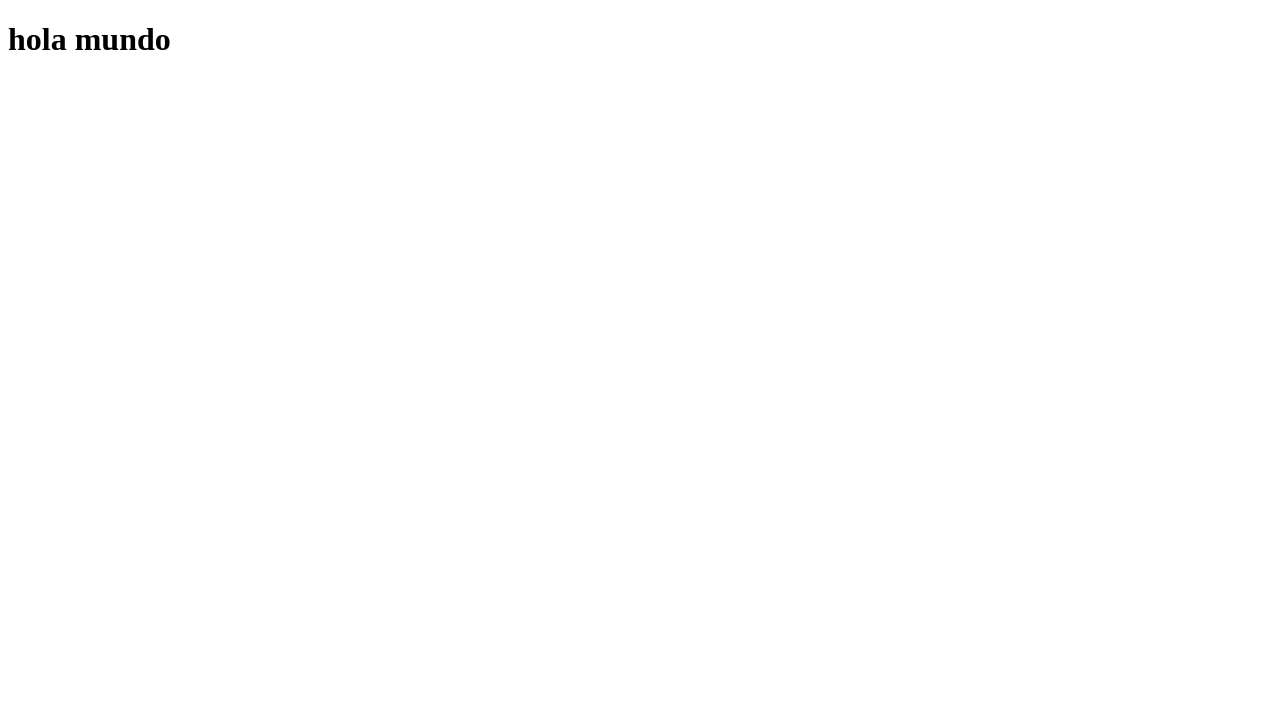
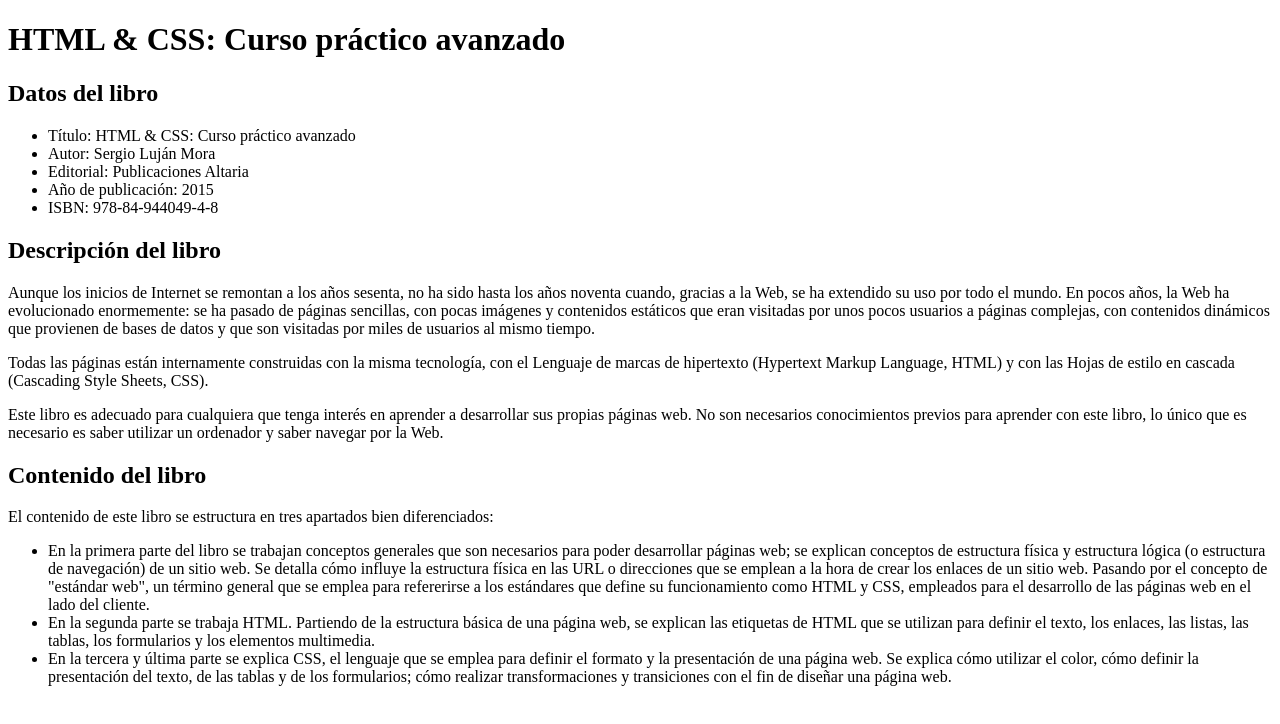
Before and after one commit to christianbarreraduarte/coursera-pruebas, a plain HTML site: page index.html in a window 1280 px wide. Drawn offline with Linux system fonts and the light colour scheme.

Commit message:
agregando mas html para ver

```diff
--- a/index.html
+++ b/index.html
@@ -2,9 +2,49 @@
 <html lang="en" dir="ltr">
   <head>
     <meta charset="utf-8">
-    <title>dumi</title>
+    <title>hola mundo</title>
   </head>
   <body>
-    <h1>hola mundo</h1>
+    <h1>HTML &amp; CSS: Curso práctico avanzado</h1>
+
+    <h2>Datos del libro</h2>
+
+    <ul>
+    <li>Título: HTML &amp; CSS: Curso práctico avanzado</li>
+    <li>Autor: Sergio Luján Mora</li>
+    <li>Editorial: Publicaciones Altaria</li>
+    <li>Año de publicación: 2015</li>
+    <li>ISBN: 978-84-944049-4-8</li>
+    </ul>
+
+
+    <h2>Descripción del libro</h2>
+
+    <p>
+    Aunque los inicios de Internet se remontan a los años sesenta, no ha sido hasta los años noventa cuando, gracias a la Web, se ha extendido su uso por todo el mundo. En pocos años, la Web ha evolucionado enormemente: se ha pasado de páginas sencillas, con pocas imágenes y contenidos estáticos que eran visitadas por unos pocos usuarios a páginas complejas, con contenidos dinámicos que provienen de bases de datos y que son visitadas por miles de usuarios al mismo tiempo.
+    </p>
+
+    <p>
+    Todas las páginas están internamente construidas con la misma tecnología, con el Lenguaje de marcas de hipertexto (Hypertext Markup Language, HTML) y con las Hojas de estilo en cascada (Cascading Style Sheets, CSS).
+    </p>
+
+    <p>
+    Este libro es adecuado para cualquiera que tenga interés en aprender a desarrollar sus propias páginas web. No son necesarios conocimientos previos para aprender con este libro, lo único que es necesario es saber utilizar un ordenador y saber navegar por la Web.
+    </p>
+
+
+    <h2>Contenido del libro</h2>
+
+    <p>
+    El contenido de este libro se estructura en tres apartados bien diferenciados:
+    </p>
+
+    <ul>
+    <li>En la primera parte del libro se trabajan conceptos generales que son necesarios para poder desarrollar páginas web; se explican conceptos de estructura física y estructura lógica (o estructura de navegación) de un sitio web. Se detalla cómo influye la estructura física en las URL o direcciones que se emplean a la hora de crear los enlaces de un sitio web. Pasando por el concepto de "estándar web", un término general que se emplea para refererirse a los estándares que define su funcionamiento como HTML y CSS, empleados para el desarrollo de las páginas web en el lado del cliente.</li>
+
+    <li>En la segunda parte se trabaja HTML. Partiendo de la estructura básica de una página web, se explican las etiquetas de HTML que se utilizan para definir el texto, los enlaces, las listas, las tablas, los formularios y los elementos multimedia.</li>
+
+    <li>En la tercera y última parte se explica CSS, el lenguaje que se emplea para definir el formato y la presentación de una página web. Se explica cómo utilizar el color, cómo definir la presentación del texto, de las tablas y de los formularios; cómo realizar transformaciones y transiciones con el fin de diseñar una página web.</li>
+    </ul>
   </body>
 </html>
```
